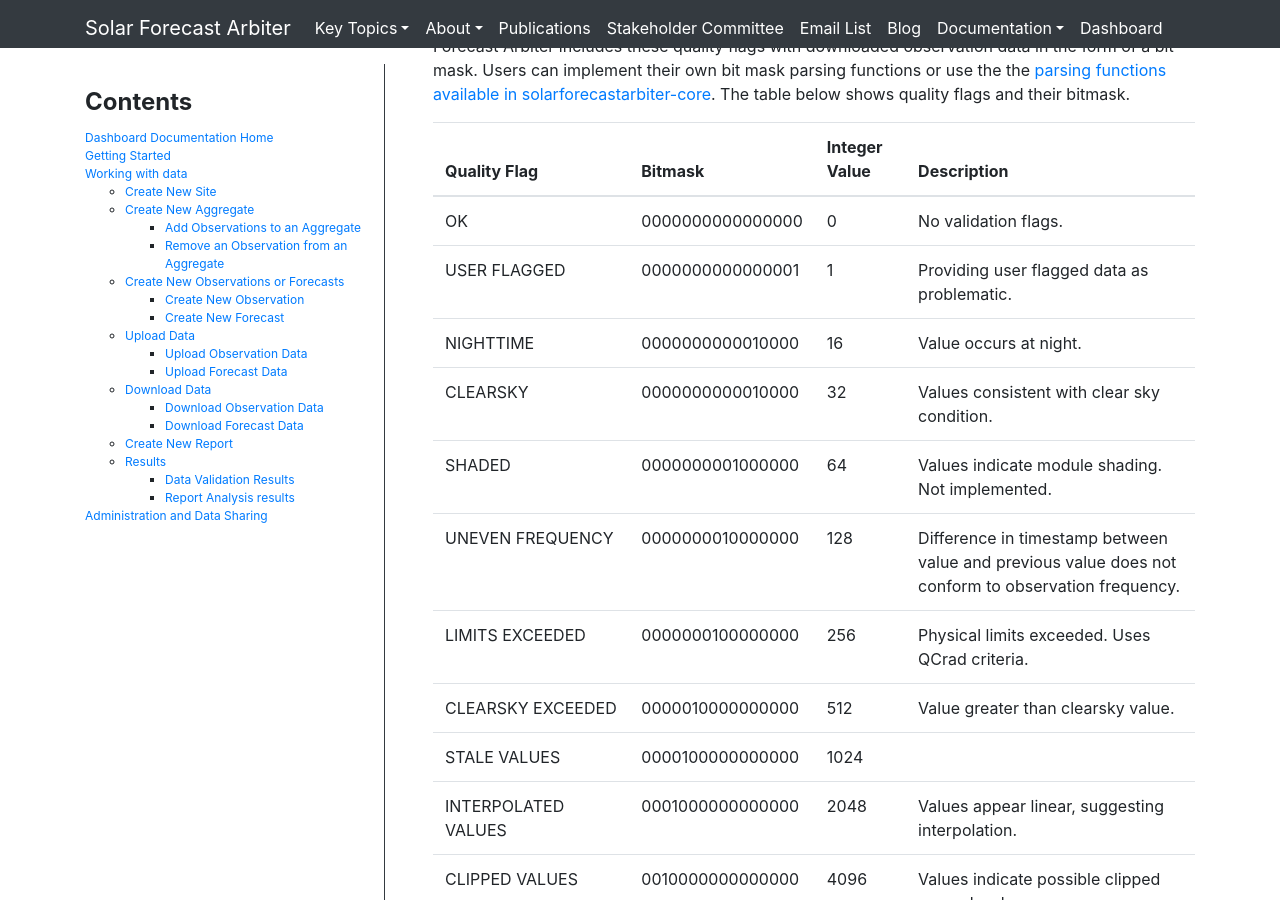
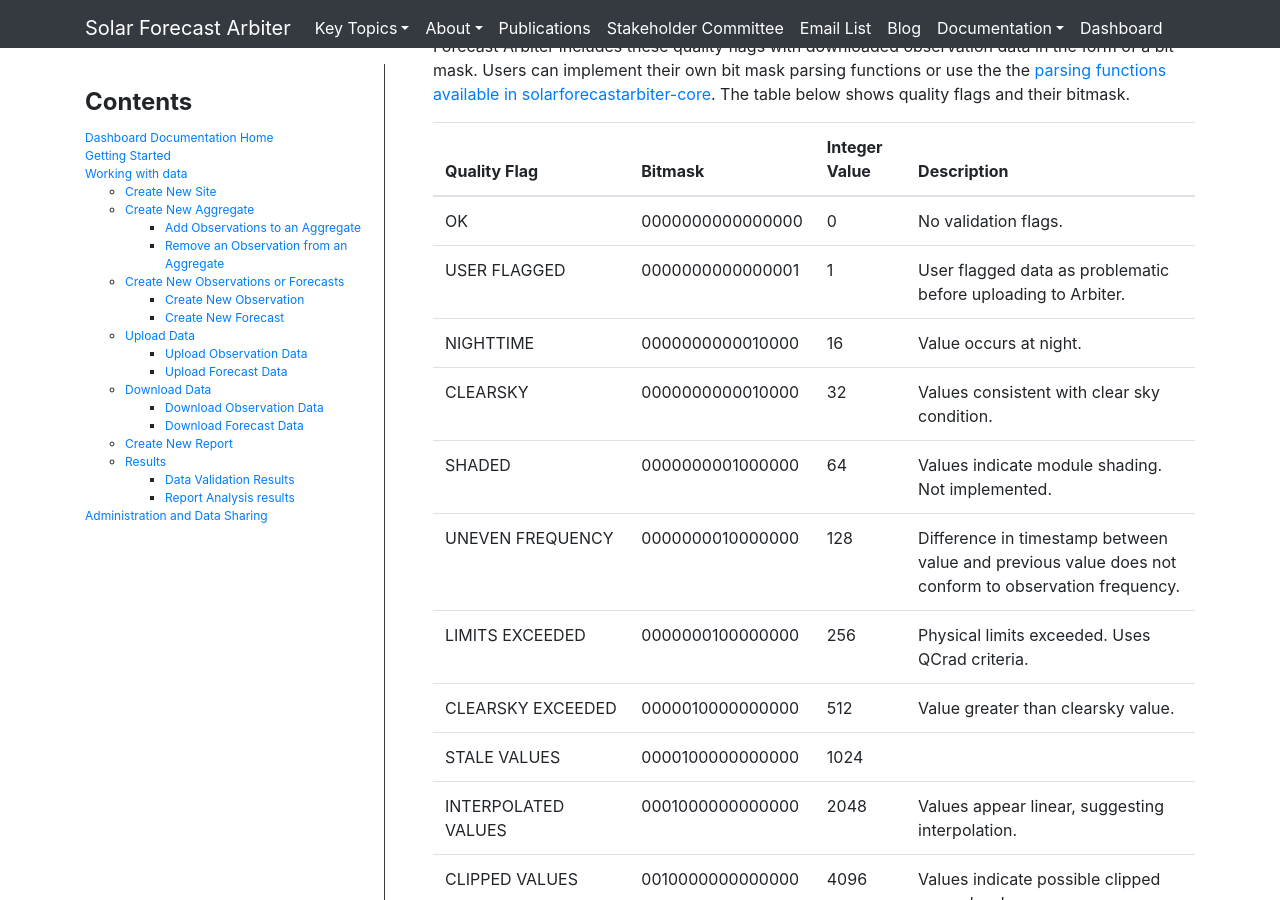
Before and after one commit to SolarArbiter/SolarArbiter.github.io, a Jekyll site: the page built from documentation/dashboard/working_with_data.md, in a window 1280 px wide and 900 px high, scrolled down 21417 px. Built offline with Jekyll 4.4.1, drawn with Linux system fonts in a browser that asks for light colours.

Commit message:
Update documentation/dashboard/working_with_data.md
Co-authored-by: Will Holmgren <william.holmgren@gmail.com>

```diff
--- a/documentation/dashboard/working_with_data.md
+++ b/documentation/dashboard/working_with_data.md
@@ -348,7 +348,7 @@ bitmask.
 |Quality Flag|Bitmask|Integer Value|Description|
 |------------|-------|-------------|-----------|
 |OK|0000000000000000|0|No validation flags.|
-|USER FLAGGED|0000000000000001|1|Providing user flagged data as problematic.|
+|USER FLAGGED|0000000000000001|1|User flagged data as problematic before uploading to Arbiter.|
 |NIGHTTIME|0000000000010000|16|Value occurs at night.|
 |CLEARSKY|0000000000010000|32|Values consistent with clear sky condition.|
 |SHADED|0000000001000000|64|Values indicate module shading. Not implemented.|
```
